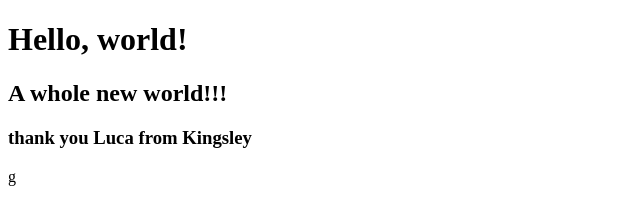
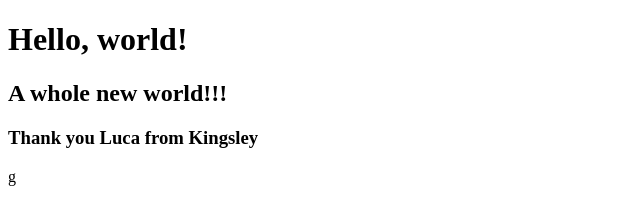
Before and after one commit to Quantumminded/Luca-project, a plain HTML site: page index.html in a window 1280 px wide. Shown: the full height of the page, 0-640 px from the left. Drawn offline with Linux system fonts and the light colour scheme.

Commit message:
Update index.html

```diff
--- a/index.html
+++ b/index.html
@@ -11,7 +11,7 @@
   <body>
     <h1>Hello, world!</h1>
     <h2>A whole new world!!!</h2>
-    <h3>thank you Luca from Kingsley</h3>g
+    <h3>Thank you Luca from Kingsley</h3>g
 
     <script src="" async defer></script>
   </body>
```
